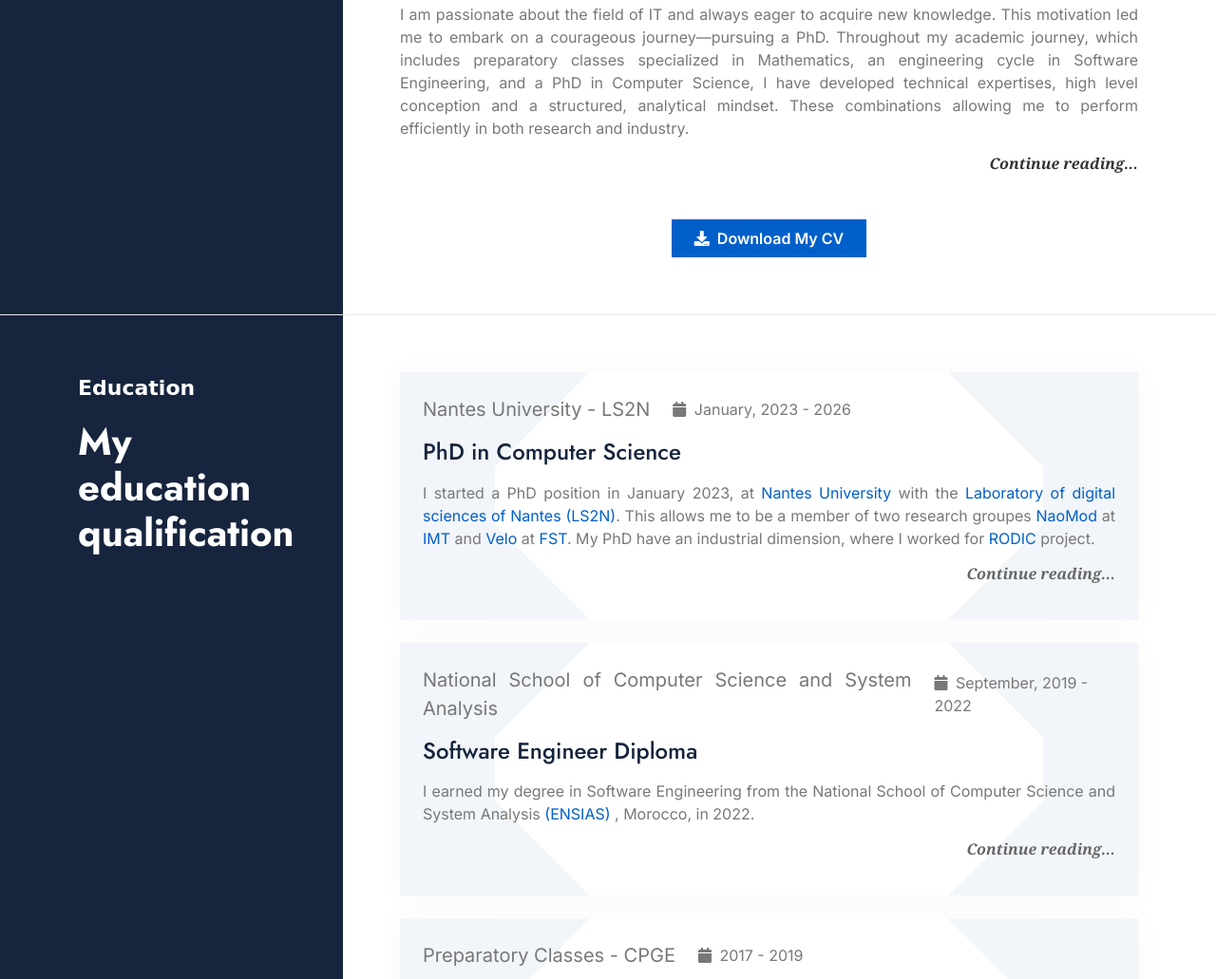
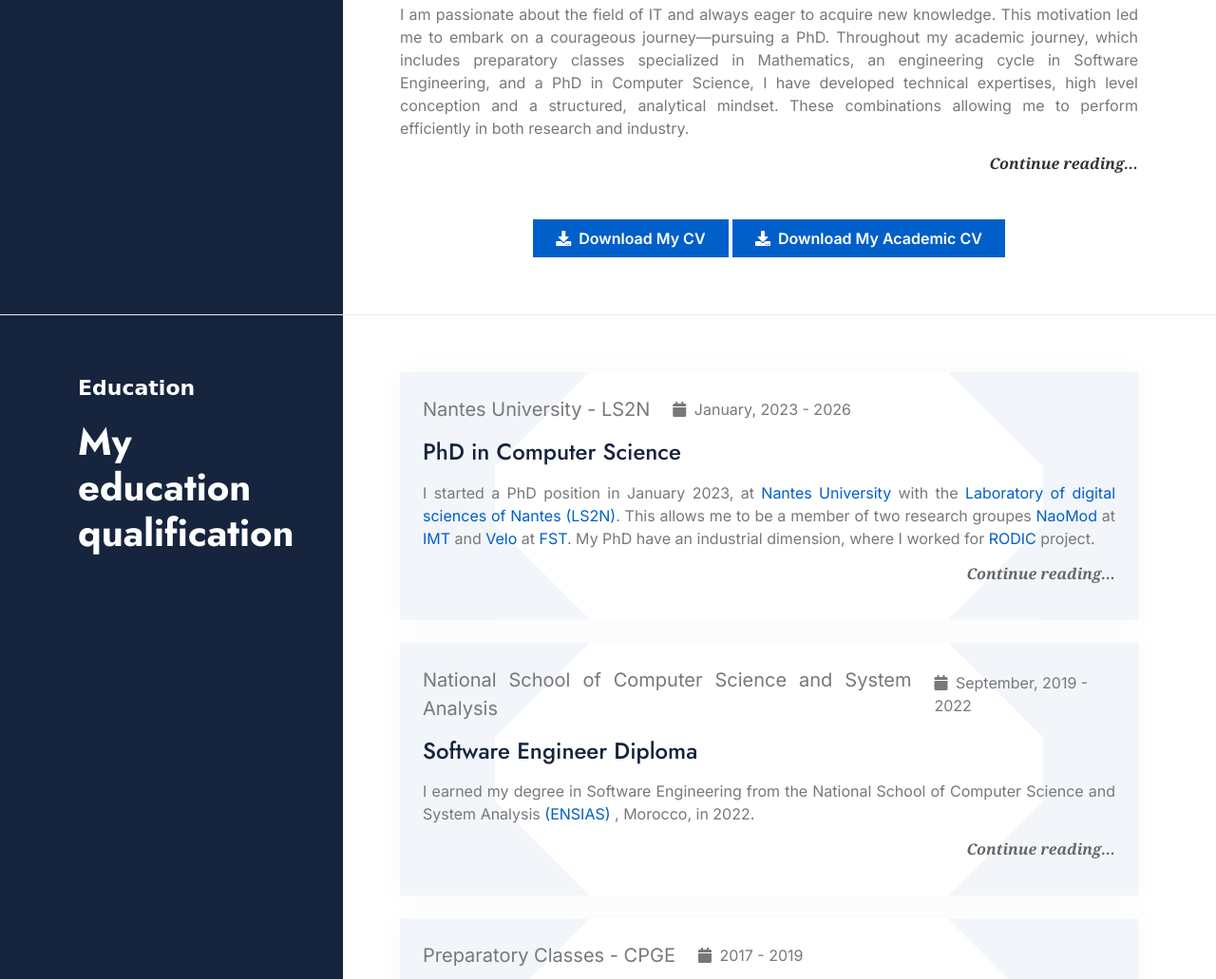
Before and after one commit to hiba-coder/hiba-coder.github.io, a plain HTML site: page index.html in a window 1280 px wide. Shown: the part 1017-2048 px from the top of the page at 95% size. Drawn offline with nearby package versions, Linux system fonts and the light colour scheme; a web font is replaced by a local one.

Commit message:
add academic cv

```diff
--- a/index.html
+++ b/index.html
@@ -203,7 +203,7 @@
 
                                     <div class="mycv">
                                         <a href="files/Hiba_CV.pdf" class="btn btn-primary py-2 px-4"> <i class="fas fa-download me-2"></i>Download My CV</a>
-                                        <!--<a href="#" class="btn btn-primary py-2 px-4"> <i class="fas fa-download me-2"></i>Download My CV</a>-->
+                                        <a href="files/Academic_cv.pdf" class="btn btn-primary py-2 px-4"> <i class="fas fa-download me-2"></i>Download My Academic CV</a>
                                     </div>
                             </div>
                         </div>
```
Also changed, not shown: 1 other file.
